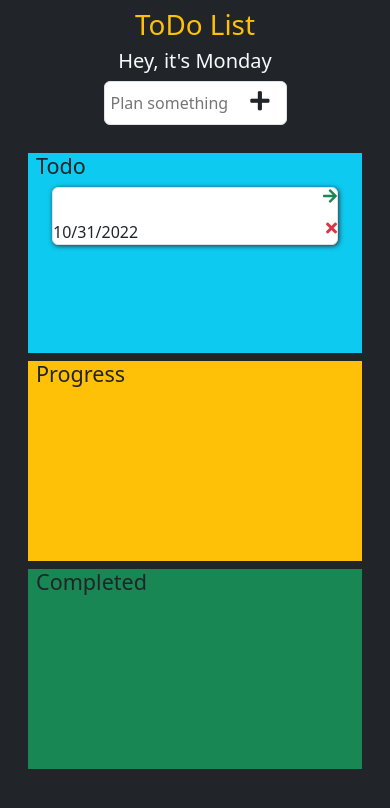
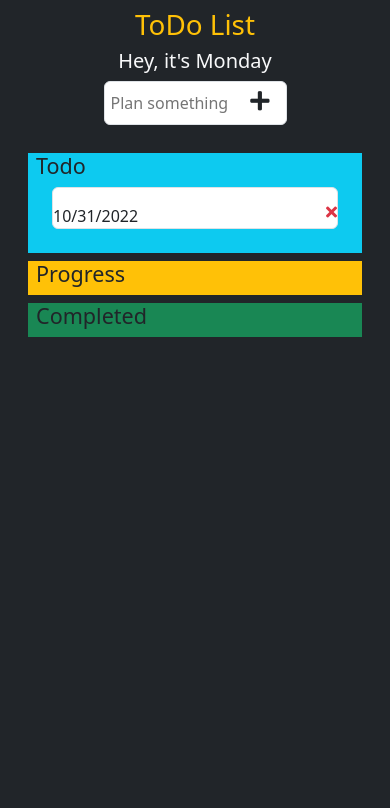
Before and after one commit to jitheshm/todo, a React (Create React App) app: page / in a window 390 px wide. Both pictures are taken after a click on the icon 259 px from the left and 101 px from the top of the page. Shown: the top 808 px of the page. Built offline with nearby package versions, Linux system fonts and the light colour scheme.

Commit message:
Drag and Drop feature added

```diff
--- a/package.json
+++ b/package.json
@@ -9,6 +9,7 @@
     "@testing-library/user-event": "^13.5.0",
     "gh-pages": "^4.0.0",
     "react": "^18.2.0",
+    "react-beautiful-dnd": "^13.1.1",
     "react-dom": "^18.2.0",
     "react-scripts": "^2.1.3",
     "web-vitals": "^2.1.4"
--- a/src/App.js
+++ b/src/App.js
@@ -1,4 +1,5 @@
 import React,{ useState } from "react";
+import { DragDropContext } from "react-beautiful-dnd";
 import CompleteList from "./CompleteList";
 import DataList from "./DataList";
 import Header from "./Header";
@@ -6,18 +7,35 @@ import RowData from "./RowData";
 
 
 
+
 function App() {
 const [toDos,setTodos]=useState([]);
 const [toDo,setTodo]=useState('');
+let onDragEnd=(result)=>{
+if(result.destination)
+{
+   let startIndex=result.source.index
+   let dropId=result.destination.droppableId
+  setTodos(toDos.filter((val,index)=>{
+    if(index===startIndex)
+    {
+      val.status=String(dropId);
+      val.date=new Date().toLocaleDateString();
+    }
 
+      return val
+  }))}
+}
 
   return (
         <section className="container-fluid">
             <Header toDos={toDos} setTodos={setTodos} toDo={toDo} setTodo={setTodo} />
             <div className="row mt-4 mx-3 justify-content-center">
-              <RowData toDos={toDos} passComponent={(obj)=><DataList obj={obj}  toDos={toDos} setTodos={setTodos}  newStatus="Progress" />} currentStatus="Todo" colour="bg-info" />
-              <RowData toDos={toDos} passComponent={(obj)=><DataList obj={obj}  toDos={toDos} setTodos={setTodos}  newStatus="Completed" />} currentStatus="Progress" colour="bg-warning"/>
-              <RowData toDos={toDos} passComponent={(obj)=><CompleteList obj={obj}  toDos={toDos} setTodos={setTodos}  />} currentStatus="Completed" currentSecStatus="Cancelled" colour="bg-success" />
+            <DragDropContext onDragEnd={onDragEnd}>
+              <RowData toDos={toDos} passComponent={(obj,index)=><DataList obj={obj}  toDos={toDos} setTodos={setTodos}  id={index}/>} currentStatus="Todo" colour="bg-info" id="Todo" />
+              <RowData toDos={toDos} passComponent={(obj,index)=><DataList obj={obj}  toDos={toDos} setTodos={setTodos}  id={index} />} currentStatus="Progress" colour="bg-warning" id="Progress"/>
+              <RowData toDos={toDos} passComponent={(obj,index)=><CompleteList obj={obj}  toDos={toDos} setTodos={setTodos} id={index} />} currentStatus="Completed" currentSecStatus="Cancelled" colour="bg-success" id="Completed" />
+              </DragDropContext>
             </div>
 
           </section>
--- a/src/CompleteList.js
+++ b/src/CompleteList.js
@@ -1,9 +1,14 @@
 import React from 'react'
-
-function CompleteList({obj,toDos,setTodos}) {
+import { Draggable } from 'react-beautiful-dnd'
+function CompleteList({obj,toDos,setTodos,id}) {
   console.log(obj);
   return (
-    <div className="border rounded bg-white mx-4 mb-4" style={{minHeight: '33px', boxShadow: '1px 1px 5px rgb(44,49,52)'}} name="looping div">
+    <Draggable key={`drag${id}`} draggableId={`drag${id}`} index={id}>
+    {(provided, snapshot) => (
+    <div className="border rounded bg-white mx-4 mb-4" style={{minHeight: '33px', boxShadow: '1px 1px 5px rgb(44,49,52)'}} name="looping div"
+    ref={provided.innerRef}
+      {...provided.draggableProps}
+      {...provided.dragHandleProps}>
     <div>
     <p style={{overflowWrap: 'break-word'}}>
    { obj.status==="Completed" &&
@@ -25,7 +30,7 @@ function CompleteList({obj,toDos,setTodos}) {
        }
      }
     } className="far fa-trash-alt text-danger d-flex d-md-flex justify-content-end justify-content-md-end col-6" /></div>
-  </div>
+  </div>)}</Draggable>
   )
 }
 
--- a/src/DataList.js
+++ b/src/DataList.js
@@ -1,24 +1,16 @@
 import React from 'react'
+import { Draggable } from 'react-beautiful-dnd'
 
-function DataList({obj,toDos,setTodos,newStatus}) {
+function DataList({obj,toDos,setTodos,id}) {
     // console.log(obj);
   return (
-    <div className="border rounded bg-white mx-4 mb-4" style={{minHeight: '33px', boxShadow: '1px 1px 5px 0px rgb(44,49,52)'}} name="looping div">
-                    <div>
-                      <i onClick={()=>{
-                        setTodos(
-                        toDos.filter((value)=>{
-                          if(obj.id===value.id){
-                            value.status=String(newStatus)
-                            value.date=new Date().toLocaleDateString();
+    <Draggable key={`drag${id}`} draggableId={`drag${id}`} index={id}>
+      {(provided, snapshot) => (
+    <div className="border rounded bg-white mx-4 mb-4" style={{minHeight: '33px', boxShadow: '1px 1px 5px 0px rgb(44,49,52)'}} name="looping div"
+    ref={provided.innerRef}
+      {...provided.draggableProps}
+      {...provided.dragHandleProps}>
 
-                          }
-                          return value;
-
-
-                        }))
-                      }} className="fas fa-arrow-right text-success d-flex d-md-flex justify-content-end justify-content-md-end" />
-                      </div>
                     <div>
                       <p style={{overflowWrap: 'break-word'}}> {obj.data} </p>
                     </div>
@@ -33,7 +25,8 @@ function DataList({obj,toDos,setTodos,newStatus}) {
                        return value
                       }))
                     }} className="fas fa-times text-danger d-flex d-md-flex justify-content-end justify-content-md-end col-6" /></div>
-                  </div>
+                  </div>)}
+                  </Draggable>
   )
 }
 
--- a/src/RowData.js
+++ b/src/RowData.js
@@ -1,31 +1,39 @@
 import React from 'react'
-
-function RowData({toDos,passComponent,currentStatus,currentSecStatus,colour}) {
+import {Droppable} from 'react-beautiful-dnd'
+function RowData({toDos,passComponent,currentStatus,currentSecStatus,colour,id}) {
 
   return (
-    <div id={String(currentStatus)} className={`col-md-3 ${colour} px-0 m-1`} style={{minHeight: '200px'}}>
+
+    <Droppable droppableId={id} key={id} >
+    {(provided, snapshot) => (
+    <div id={String(currentStatus)} className={`col-md-3 ${snapshot.isDraggingOver? 'border border-danger':''} ${colour} px-0 m-1`}
+    ref={provided.innerRef}
+      //style={{ backgroundColor: snapshot.isDraggingOver ? 'blue' : 'grey'  }}
+      {...provided.droppableProps}>
                 <div>
                   <h4 className="ms-2">{currentStatus}</h4>
                 </div>
                 <div className="mt-2">
 
                 {
-                  toDos.map((obj)=>{
+                  toDos.map((obj,index)=>{
                     if(obj.status===String(currentStatus)||obj.status===String(currentSecStatus)){
                      // console.log(obj);
                   return(
-                    passComponent(obj)
+                    passComponent(obj,index)
                   )}
                   else{
                     return(null)
                   }
                   })
                 }
-
+                {provided.placeholder}
 
 
                 </div>
-              </div>
+              </div>)}
+              </Droppable>
+
   )
 }
 
--- a/src/index.js
+++ b/src/index.js
@@ -6,9 +6,9 @@ import App from './App';
 
 const root = ReactDOM.createRoot(document.getElementById('root'));
 root.render(
-  <React.StrictMode>
+
     <App />
-  </React.StrictMode>
+
 );
 
 // If you want to start measuring performance in your app, pass a function
```
Also changed, not shown: 1 other file (tests, documents, lock files or other folders).
